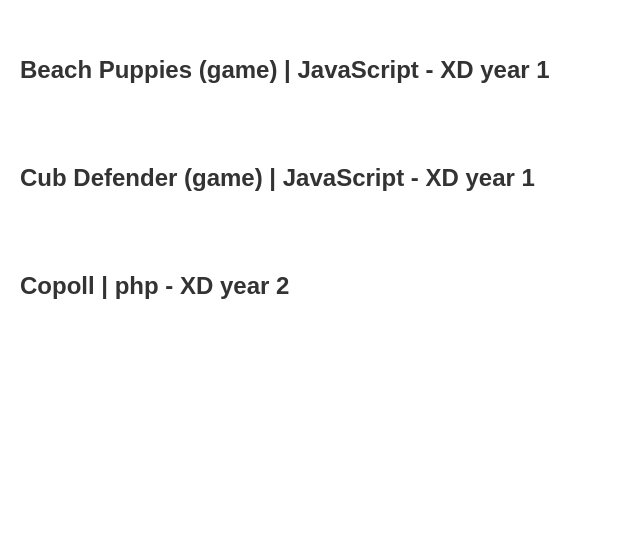
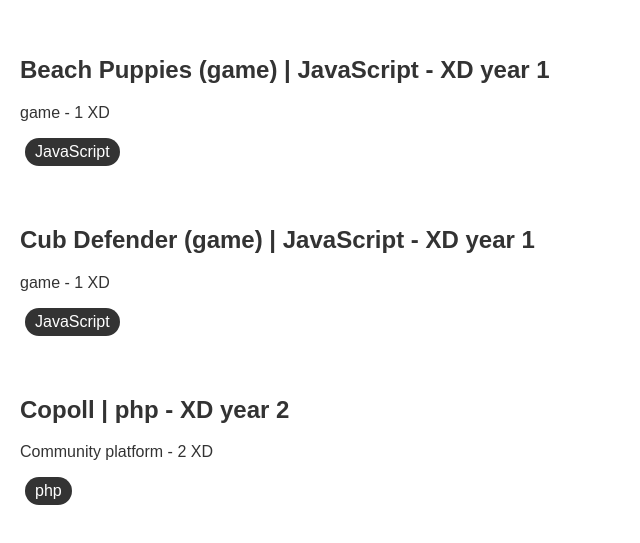
Before and after one commit to yoyoplayer12/react-portfolio, a React (Create React App) app: page / in a window 1280 px wide. Shown: the part 1084-1627 px from the top of the page, without its empty margins (0-640 px from the left). Before the commit the page ends 1523 px from the top, so only its background shows below. Built offline with nearby package versions, Linux system fonts and the light colour scheme.

Commit message:
Feat: more props

```diff
--- a/src/index.css
+++ b/src/index.css
@@ -49,3 +49,11 @@ a.achievement:hover{
   color: #333;
   padding: 20px;
 }
+.pill{
+  background-color: #333;
+  color: white;
+  padding: 5px 10px;
+  border-radius: 20px;
+  margin: 0 5px;
+  width: fit-content;
+}
--- a/src/pages/Home.js
+++ b/src/pages/Home.js
@@ -11,9 +11,9 @@ function Home(props) {
 
             </div>
             <div className='section' id='section-code'>
-                <Achievement title="Beach Puppies (game) | JavaScript - XD year 1" link="https://yorickdv.be/projects/1IMD/BeachPuppies/game.html" />
-                <Achievement title="Cub Defender (game) | JavaScript - XD year 1" link="https://yorickdv.be/projects/1IMD/clubdefender/portrait.html" />
-                <Achievement title="Copoll | php - XD year 2" link="https://github.com/yoyoplayer12/desity" />
+                <Achievement title="Beach Puppies (game) | JavaScript - XD year 1" link="https://yorickdv.be/projects/1IMD/BeachPuppies/game.html" type="game" place="1 XD" language="JavaScript" />
+                <Achievement title="Cub Defender (game) | JavaScript - XD year 1" link="https://yorickdv.be/projects/1IMD/clubdefender/portrait.html" type="game" place="1 XD" language="JavaScript" />
+                <Achievement title="Copoll | php - XD year 2" link="https://github.com/yoyoplayer12/desity" type="Community platform" place="2 XD" language="php" />
             </div>
         </div>
     );
--- a/src/pages/components/Achievement.js
+++ b/src/pages/components/Achievement.js
@@ -1,14 +1,17 @@
 import React from 'react';
 
 function Achievement(props) {
-
     return (
       <a href={props.link} className='achievement' target='_blank' rel='noreferrer'>
         <h2>{props.title}</h2>
+        <p>{props.type} - {props.place}</p>
+        <p className='pill'>{props.language}</p>
       </a>
     );
 }
 Achievement.defaultProps = {
   title: 'Default Text of an Achievement',
+  type: 'Please pick a type',
+  place: 'Please pick a place',
 }
 export default Achievement;
```
